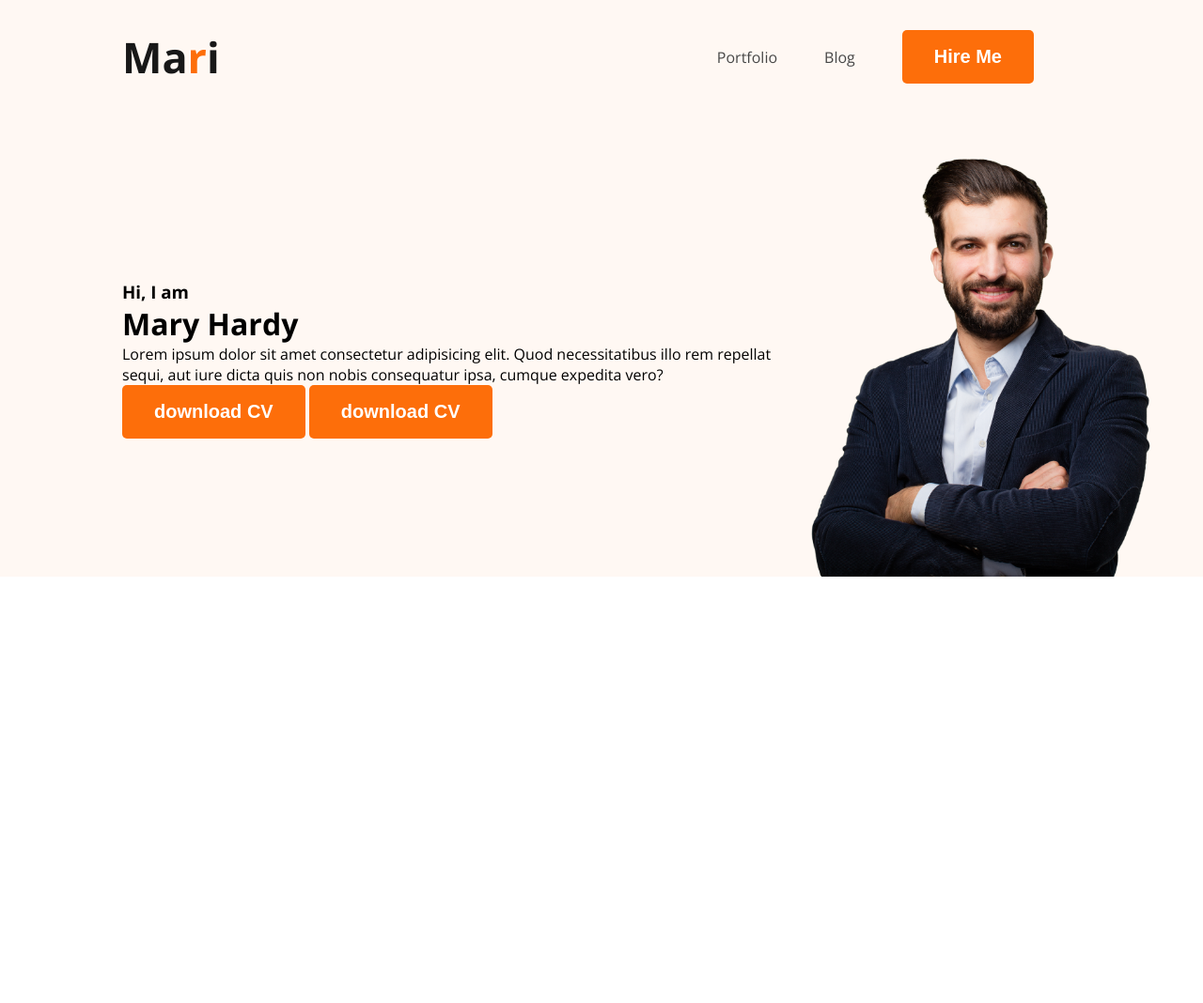
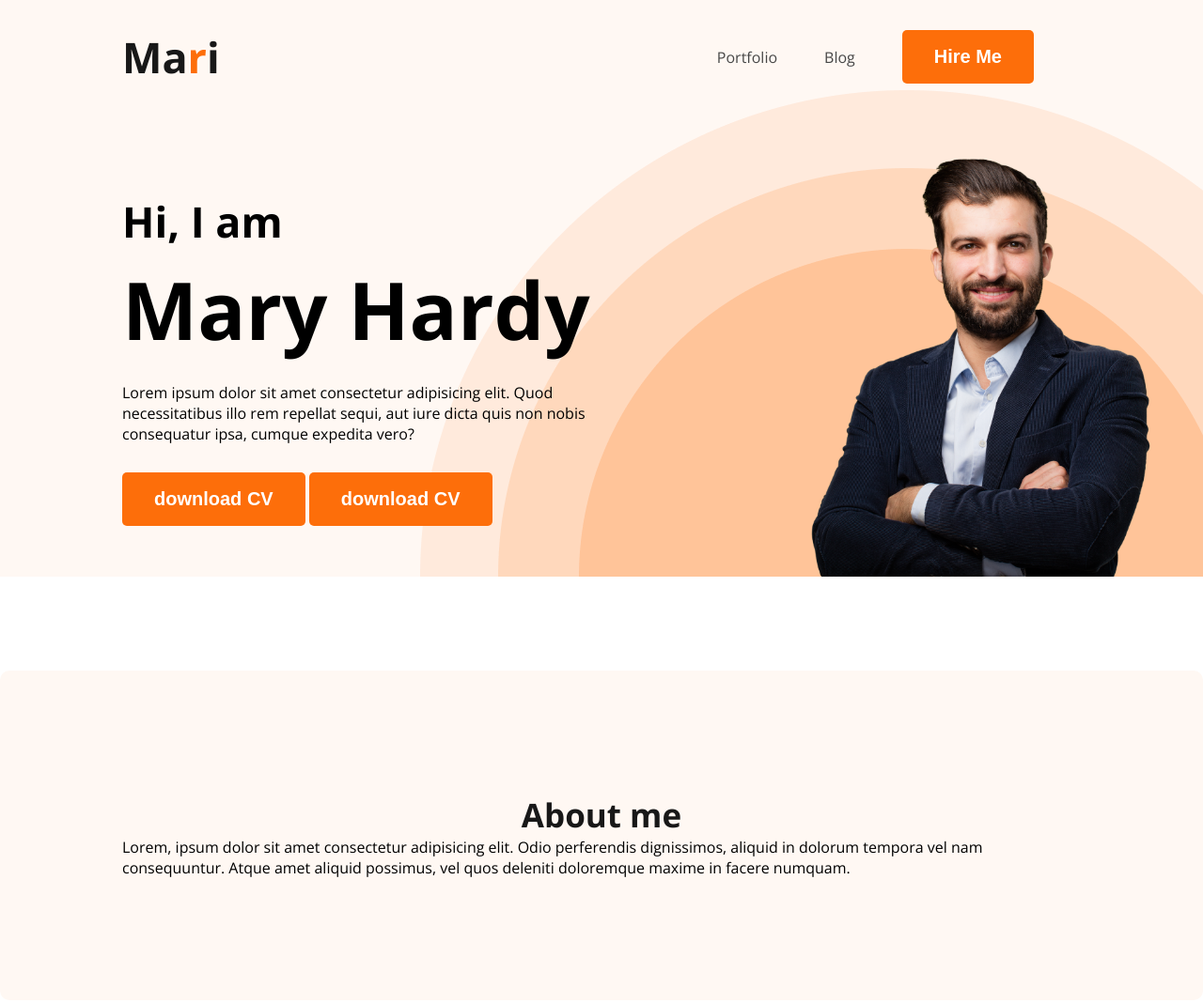
Before and after one commit to boktearhossen/developer-portfolio, a plain HTML site: page index.html in a window 1280 px wide. Shown: the whole page at 94% size. Before the commit the page ends 800 px from the top, so only its background shows below. Drawn offline with nearby package versions, Linux system fonts and the light colour scheme.

Commit message:
adding about sec

```diff
--- a/index.html
+++ b/index.html
@@ -18,7 +18,7 @@
 
           </nav>
           <div class="banner">
-            <div>
+            <div class="banner-content">
                 <h3 class="bnner-greeting">Hi, I am</h3>
                 <h1 class="banner-title">Mary Hardy</h1>
                 <p>Lorem ipsum dolor sit amet consectetur adipisicing elit. Quod necessitatibus illo rem repellat sequi, aut iure dicta quis non nobis consequatur ipsa, cumque expedita vero?</p>
@@ -31,7 +31,10 @@
         </div>
     </header>
     <main>
-
+     <section class="about">
+        <h3 class="section-title">  About me</h3>
+        <p class="section-description">Lorem, ipsum dolor sit amet consectetur adipisicing elit. Odio perferendis dignissimos, aliquid in dolorum tempora vel nam consequuntur. Atque amet aliquid possimus, vel quos deleniti doloremque maxime in facere numquam.</p>
+     </section>
     </main>
 
 
--- a/style.css
+++ b/style.css
@@ -20,6 +20,10 @@
 /* header */
 .header{
     background-color: #FFF8F3;
+    background-image: url(./images/header_bg.png);
+    background-repeat: no-repeat;
+    background-position: bottom right;
+
 }
   .nav-title{
     color: #181818;
@@ -51,16 +55,48 @@
     color: #474747;
   }
   .banner{
-    margin: 30px 50px 30px 130px;
+    padding: 30px 50px 0px 130px;
     display: flex;
     align-items: center;
+    justify-content: space-between;
   }
 
   .banner img{
    width: 400px;
 
   }
+.banner-content button{
+  margin-top: 30px;
+}
   *{
     margin: 0;
     padding: 0;
   }
+  .bnner-greeting{
+    font-size: 45px;
+  }
+  .banner-title{
+    font-size:85px;
+    font-weight: 700;
+    margin-top:5px ;
+    margin-bottom: 20px;
+  }
+  .banner-content{
+    max-width: 500px;
+  }
+
+
+  /* section */
+  .about{
+    padding: 130px;
+    border-radius: 10px;
+    background: #FFF8F3;
+    margin: 100px 0;
+  }
+  .section-title{
+    color: #181818;
+    text-align: center;
+    font-size: 35px;
+    font-weight: 700;
+
+  }
```
